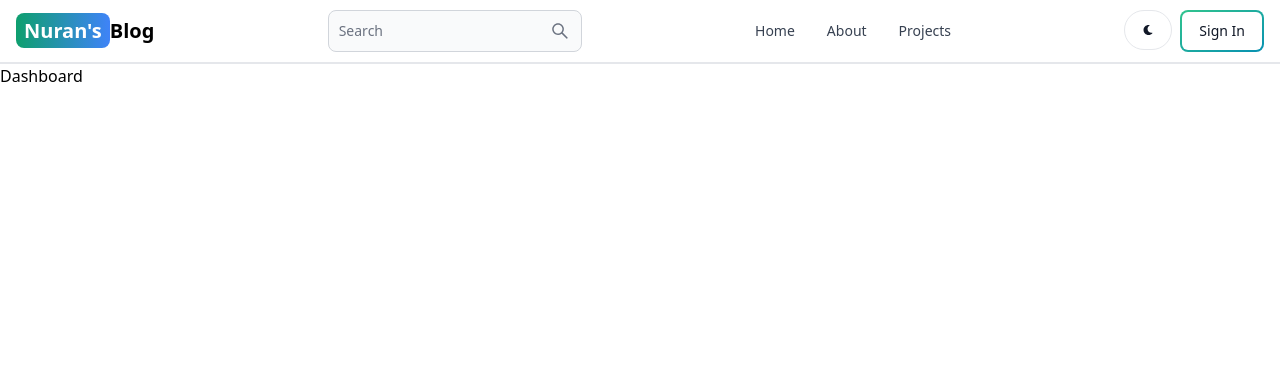
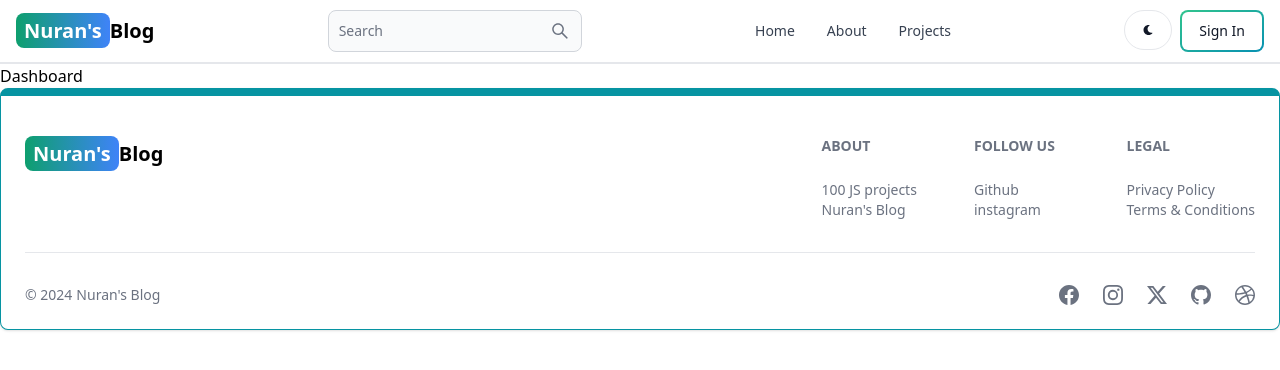
Before and after one commit to nuran912/MERN-blogApp, a React (Vite) app in the folder client/: page /dashboard in a window 1280 px wide. Shown: the top 370 px of the page. Built offline with nearby package versions, Linux system fonts and the light colour scheme.

Commit message:
create and add footer component

```diff
--- a/client/src/App.jsx
+++ b/client/src/App.jsx
@@ -8,7 +8,7 @@
 import Projects from './Pages/Projects'
 import Dashboard from './Pages/Dashboard'
 import Header from './Components/Header'
-
+import FooterComp from './Components/Footer'
 
 export default function App() {
   return (
@@ -23,6 +23,7 @@
         <Route path="/projects" element={<Projects/>} />
         <Route path="/dashboard" element={<Dashboard/>} />
       </Routes>
+      <FooterComp/>
     </BrowserRouter>
   )
 }
--- /dev/null
+++ b/client/src/Components/Footer.jsx
@@ -0,0 +1,66 @@
+import { Footer } from 'flowbite-react'
+import { Link } from 'react-router-dom'
+import { BsFacebook, BsInstagram,  BsTwitterX, BsGithub, BsDribbble } from 'react-icons/bs'
+
+export default function FooterComp() {
+  return (
+    <Footer container className='border border-t-8 border-teal-500'>
+        <div className='w-full max-w-7xl mx-auto'>
+            <div className='grid w-full justify-between sm:flex md:grid-cols-1'>
+                <div className='mt-5'>
+                    <Link to="/" className='self-center whitespace-nowrap text-lg
+                        sm:text-xl font-semibold dark:text-white'>
+                        {/* self-center centers it inside itslef. whitespace-nowrap will prevent wrapping the name.
+                        dark:text-white will change the text color to white when in dark mode*/}
+                        <span className='px-2 py-1 bg-gradient-to-r from-green-500 via-turqoise-500 to-blue-500 rounded-lg text-white'>
+                        {/* bg-gradient-to-r from-indigo-500 via-purple-500 to-pink-500 sets background color to variate(gradient) from indigo->purple->pink
+                        rounded-lg will round the corners. text-white sets text color to whote in both light and dark modes*/}
+                        Nuran's</span>
+                        Blog
+                    </Link>
+                </div>
+                <div className='grid grid-cols-2 gap-8 mt-4 sm:grid-cols-3 sm:gap-6'>
+                    <div>
+                    <Footer.Title title='About' />
+                    <Footer.LinkGroup col>
+                        <Footer.Link href='https://www.100jsprojects.com' target='_blank' rel='noopener noreferrer'>100 JS projects</Footer.Link>
+                    </Footer.LinkGroup>
+                    <Footer.LinkGroup col>
+                        <Footer.Link href='/about' target='_blank' rel='noopener noreferrer'>Nuran's Blog</Footer.Link>
+                    </Footer.LinkGroup>
+                    </div>
+                    <div>
+                    <Footer.Title title='Follow us' />
+                    <Footer.LinkGroup col>
+                        <Footer.Link href='https://www.github.com/nuran912' target='_blank' rel='noopener noreferrer'>Github</Footer.Link>
+                    </Footer.LinkGroup>
+                    <Footer.LinkGroup col>
+                        <Footer.Link href='#'>instagram</Footer.Link>
+                    </Footer.LinkGroup>
+                    </div>
+                    <div>
+                    <Footer.Title title='Legal' />
+                    <Footer.LinkGroup col>
+                        <Footer.Link href='#'>Privacy Policy</Footer.Link>
+                    </Footer.LinkGroup>
+                    <Footer.LinkGroup col>
+                        <Footer.Link href='#'>Terms & Conditions</Footer.Link>
+                    </Footer.LinkGroup>
+                    </div>
+                </div>
+            </div>
+            <Footer.Divider/>
+            <div className='w-full sm:flex sm:items-center sm:justify-between'>
+                <Footer.Copyright href='#' by="Nuran's Blog" year={new Date().getFullYear()}/>
+                <div className='flex gap-6 sm:mt-0 mt-4 sm:justify-center'>
+                    <Footer.Icon href='#' icon={BsFacebook}/>
+                    <Footer.Icon href='#' icon={BsInstagram}/>
+                    <Footer.Icon href='#' icon={BsTwitterX}/>
+                    <Footer.Icon href='#' icon={BsGithub}/>
+                    <Footer.Icon href='#' icon={BsDribbble}/>
+                </div>
+            </div>
+        </div>
+    </Footer>
+  )
+}
```
